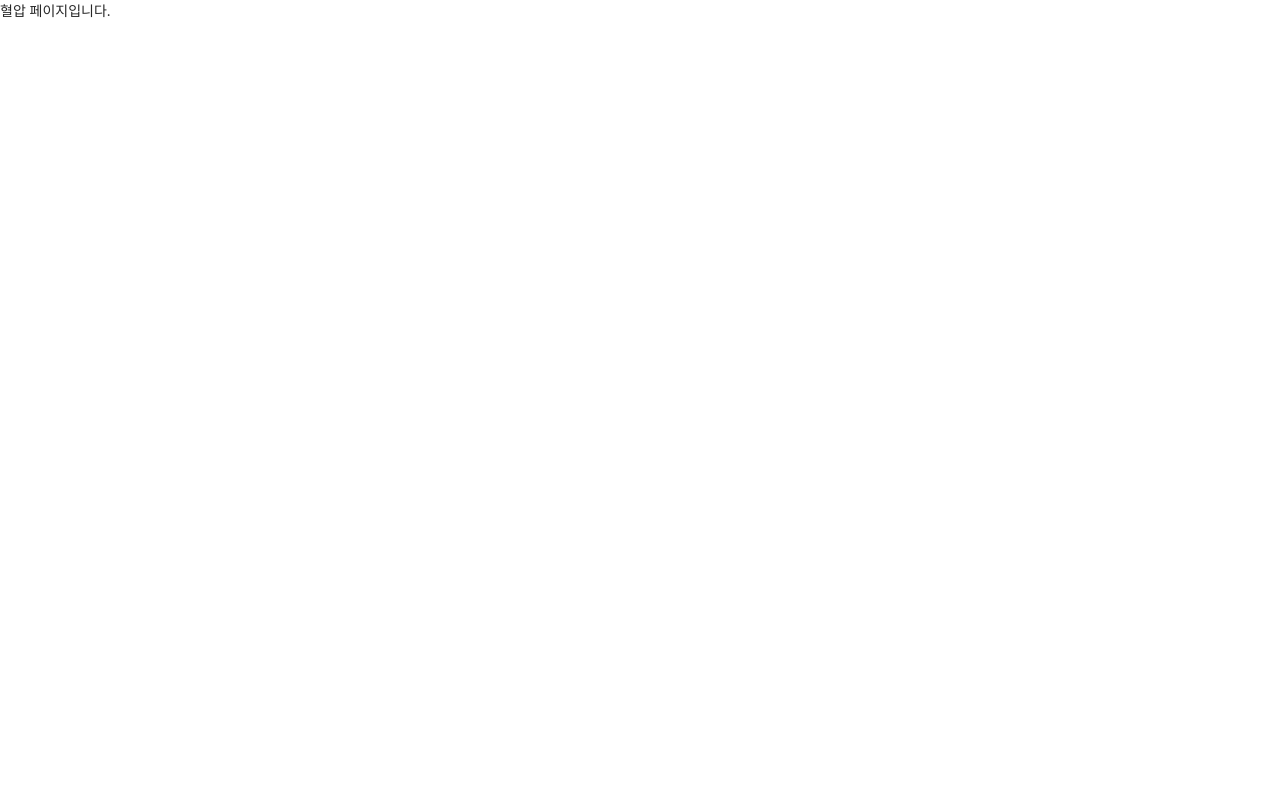
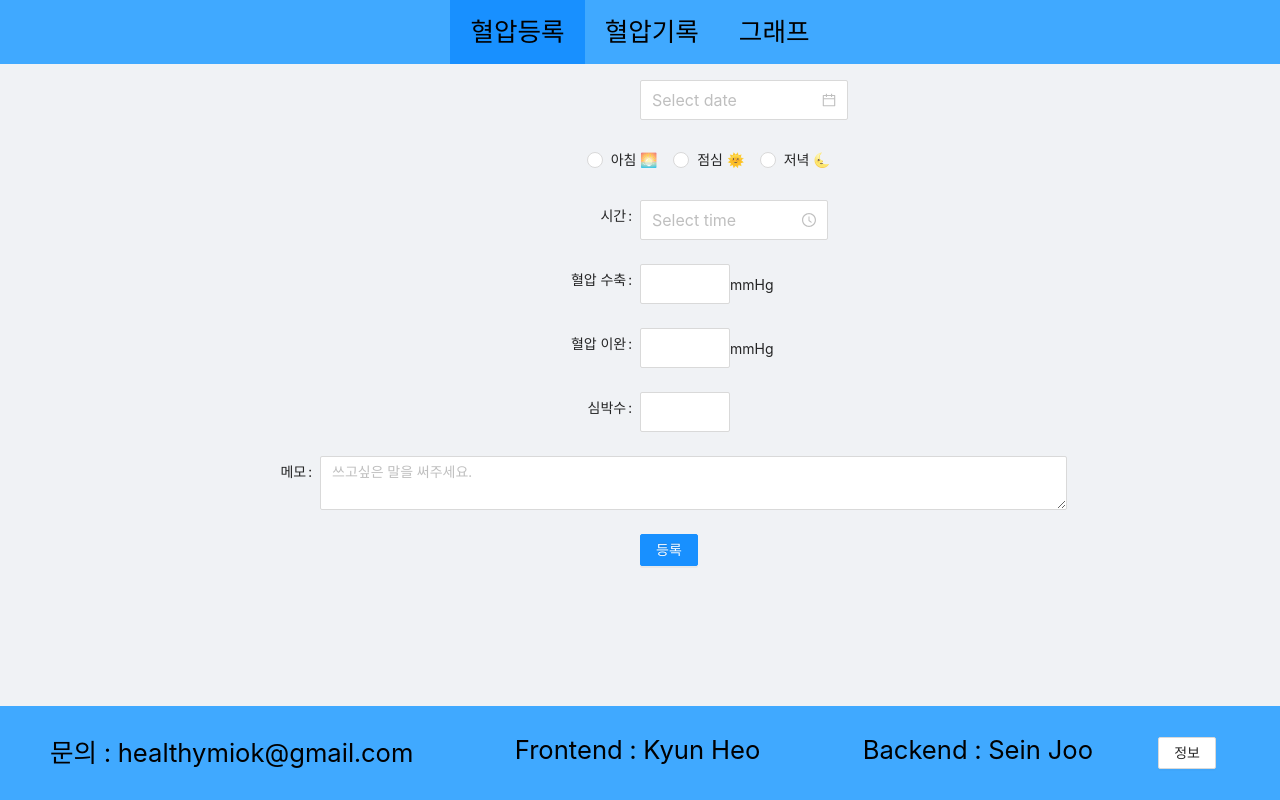
Before and after one commit to SeKyun/healthy-miok, a React (Create React App) app in the folder frontend/: page /bloodPressure in a window 1280 px wide. Built offline with nearby package versions, Linux system fonts and the light colour scheme.

Commit message:
feat : 혈압 페이지 기본 틀 완성

```diff
--- /dev/null
+++ b/frontend/src/components/organisms/home/bloodPressure/BloodpressureMenu.js
@@ -0,0 +1,37 @@
+import React from 'react';
+import { Menu } from 'antd';
+const BloodpressureMenu = (props) => {
+  const { func } = props;
+  return (
+    <div>
+      <Menu theme="dark" mode="horizontal" defaultSelectedKeys={['0']}>
+        <Menu.Item
+          key="0"
+          onClick={() => {
+            func(0);
+          }}
+        >
+          혈압등록
+        </Menu.Item>
+        <Menu.Item
+          key="1"
+          onClick={() => {
+            func(1);
+          }}
+        >
+          혈압기록
+        </Menu.Item>
+        <Menu.Item
+          key="2"
+          onClick={() => {
+            func(2);
+          }}
+        >
+          그래프
+        </Menu.Item>
+      </Menu>
+    </div>
+  );
+};
+
+export default BloodpressureMenu;
--- /dev/null
+++ b/frontend/src/components/organisms/home/bloodPressure/bloodpressure.js
@@ -0,0 +1,27 @@
+import React, { useState } from 'react';
+import { Layout } from 'antd';
+import Footers from '../../Footer/Footers';
+import BloodpressureMenu from './BloodpressureMenu';
+import BloodpressureselectMenu from './bloodpressureslectmenu';
+
+const { Header, Footer, Content } = Layout;
+const BloodpressureWrapper = () => {
+  const [menuIdx, setMenuIdx] = useState(0);
+  return (
+    <Layout>
+      <Header>
+        <BloodpressureMenu func={setMenuIdx} />
+      </Header>
+      <Layout>
+        <Content>
+          <BloodpressureselectMenu menuIdx={menuIdx} />
+        </Content>
+      </Layout>
+      <Footer>
+        <Footers />
+      </Footer>
+    </Layout>
+  );
+};
+
+export default BloodpressureWrapper;
--- /dev/null
+++ b/frontend/src/components/organisms/home/bloodPressure/bloodpressureslectmenu.js
@@ -0,0 +1,18 @@
+import React from 'react';
+import Graph from './graph/graph';
+import History from './history/history';
+import Enroll from './enroll/enroll';
+
+const BloodpressureselectMenu = (props) => {
+  const { menuIdx } = props;
+
+  if (menuIdx === 0) {
+    return <Enroll />;
+  } else if (menuIdx === 1) {
+    return <History />;
+  } else if (menuIdx === 2) {
+    return <Graph />;
+  }
+};
+
+export default BloodpressureselectMenu;
--- /dev/null
+++ b/frontend/src/components/organisms/home/bloodPressure/enroll/enroll.js
@@ -0,0 +1,78 @@
+import React from 'react';
+import {
+  Form,
+  Radio,
+  DatePicker,
+  TimePicker,
+  InputNumber,
+  Input,
+  Button,
+} from 'antd';
+import './enroll.scss';
+
+const { TextArea } = Input;
+const enroll = () => {
+  const formItemLayout = {
+    labelCol: { span: 12 },
+    wrapperCol: { span: 13 },
+  };
+  return (
+    <div className="bloodPressureEnroll">
+      <Form {...formItemLayout}>
+        <Form.Item wrapperCol={{ offset: 12 }}>
+          <DatePicker size="large" />
+        </Form.Item>
+        <Form.Item wrapperCol={{ offset: 11 }}>
+          <Radio.Group name="radiogroup" size="large">
+            <Radio value={1}>
+              아침{' '}
+              <span role="img" aria-label="morning">
+                🌅
+              </span>
+            </Radio>
+            <Radio value={2}>
+              점심{' '}
+              <span role="img" aria-label="afternoon">
+                🌞
+              </span>
+            </Radio>
+            <Radio value={3}>
+              저녁{' '}
+              <span role="img" aria-label="night">
+                🌜
+              </span>
+            </Radio>
+          </Radio.Group>
+        </Form.Item>
+        <Form.Item label="시간">
+          <TimePicker size="large" />
+        </Form.Item>
+        <Form.Item label="혈압 수축">
+          <InputNumber size="large" />
+          mmHg
+        </Form.Item>
+        <Form.Item label="혈압 이완">
+          <InputNumber size="large" />
+          mmHg
+        </Form.Item>
+        <Form.Item label="심박수">
+          <InputNumber size="large" />
+        </Form.Item>
+        <Form.Item
+          label="메모"
+          labelCol={{ span: 6 }}
+          wrapperCol={{ span: 14 }}
+        >
+          <TextArea placeholder="쓰고싶은 말을 써주세요." />
+        </Form.Item>
+        <Form.Item colon={false} wrapperCol={{ span: 12, offset: 12 }}>
+          <Button type="primary" htmlType="submit">
+            등록
+          </Button>
+        </Form.Item>
+      </Form>
+    </div>
+  );
+};
+
+export default enroll;
--- /dev/null
+++ b/frontend/src/components/organisms/home/bloodPressure/enroll/enroll.scss
@@ -0,0 +1,3 @@
+.bloodPressureEnroll {
+  margin: 16px 0 0 0;
+}
--- /dev/null
+++ b/frontend/src/components/organisms/home/bloodPressure/graph/graph.js
@@ -0,0 +1,7 @@
+import React from 'react';
+
+const graph = () => {
+  return <div>혈압그래프입니다.</div>;
+};
+
+export default graph;
--- /dev/null
+++ b/frontend/src/components/organisms/home/bloodPressure/history/history.js
@@ -0,0 +1,21 @@
+import React from 'react';
+import { Table } from 'antd';
+
+const { Column } = Table;
+
+const history = () => {
+  return (
+    <div>
+      <Table>
+        <Column title="날짜" dataIndex="date" key="date" />
+        <Column title="아침" dataIndex="morning" key="morning" />
+        <Column title="점심" dataIndex="afternoon" key="afternoon" />
+        <Column title="저녁" dataIndex="night" key="night" />
+        <Column title="평균" dataIndex="avg" key="avg" />
+        <Column title="진단" dataIndex="Diagnosis" key="Diagnosis" />
+      </Table>
+    </div>
+  );
+};
+
+export default history;
--- a/frontend/src/components/pages/Mainpage.scss
+++ b/frontend/src/components/pages/Mainpage.scss
@@ -1,8 +1,12 @@
 .ant-layout {
   height: 100%;
-  overflow: scroll;
   & > .ant-layout-footer {
     bottom: 0em;
     background-color: #40a9ff;
   }
+
+  & > .ant-layout-content {
+    overflow: scroll;
+    overflow-x: hidden;
+  }
 }
--- a/frontend/src/components/pages/buttonMenu/Bloodpressure.js
+++ b/frontend/src/components/pages/buttonMenu/Bloodpressure.js
@@ -1,7 +1,8 @@
 import React from 'react';
+import BloodpressureWrapper from '../../organisms/home/bloodPressure/bloodpressure';
 
 const Bloodpressure = () => {
-  return <div>혈압 페이지입니다.</div>;
+  return <BloodpressureWrapper />;
 };
 
 export default Bloodpressure;
```
